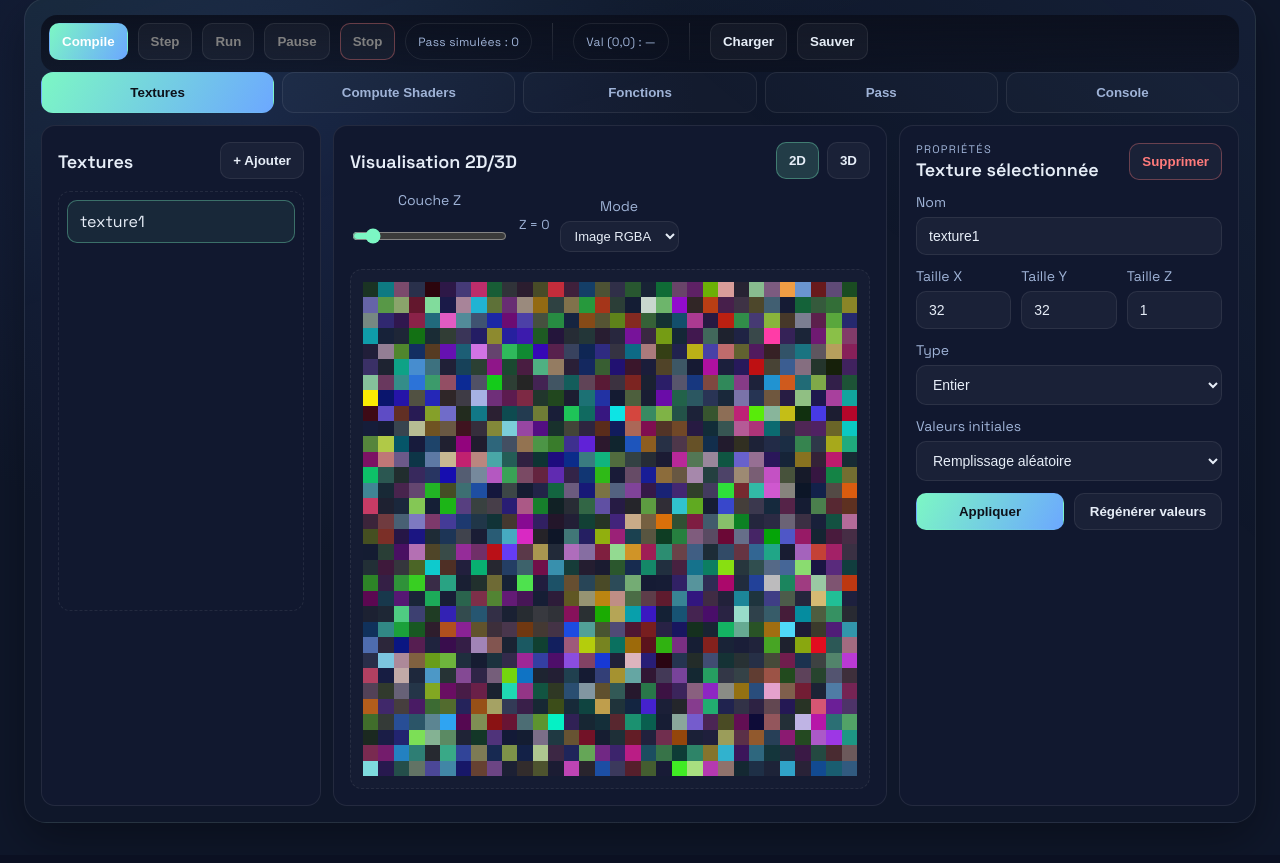
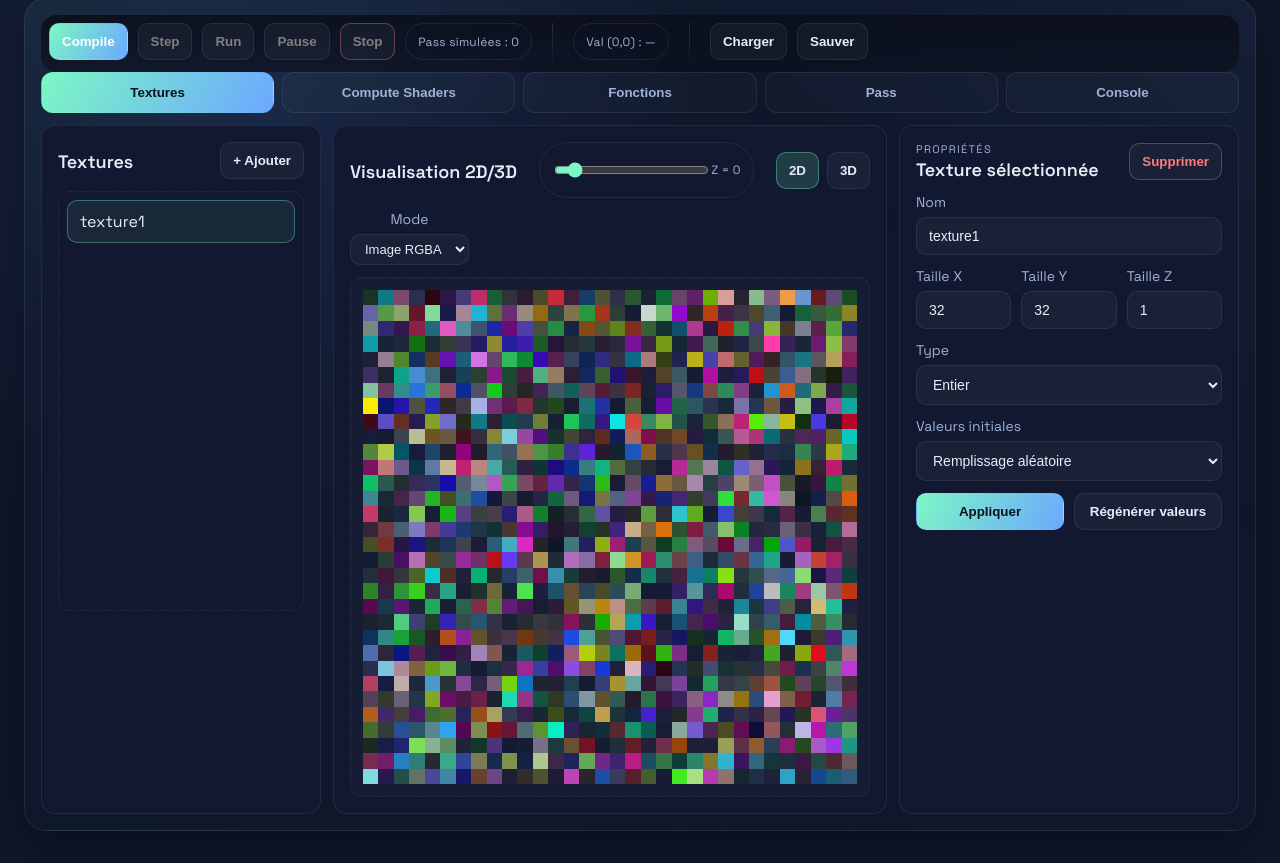
Before and after one commit to pascal-ballet/WebGPUStudio, a plain HTML site: page index.html in a window 1280 px wide. Shown: the part 63-926 px from the top of the page. Drawn offline with Linux system fonts and the light colour scheme.

Commit message:
z slice relocated

```diff
--- a/app.js
+++ b/app.js
@@ -203,7 +203,7 @@ document.addEventListener('DOMContentLoaded', () => {
     isCompiled = true; updateButtons();
     const wgsl = buildCombinedWGSL();
     lastCompiledWGSL = wgsl;
-    alert(wgsl);
+    //alert(wgsl);
     const errors = validateWGSL(wgsl);
     if (errors.length === 0) {
       logConsole('Compilation statique : OK.', 'compile');
--- a/index.html
+++ b/index.html
@@ -61,14 +61,16 @@
           <div>
             <h2 class="panel-title">Visualisation 2D/3D</h2>
           </div>
+          <div class="pill subtle">
+            <input type="range" min="0" value="0" id="zSlice" />
+            <span id="sliceLabel">Z = 0</span>
+          </div>
           <div class="toggle-group">
             <button class="toggle active" data-mode="2d">2D</button>
             <button class="toggle" data-mode="3d">3D</button>
           </div>
         </div>
         <div class="preview-meta">
-          <label>Couche Z <input type="range" min="0" value="0" id="zSlice" /></label>
-          <span id="sliceLabel">Z = 0</span>
           <label>Mode
             <select id="previewModeSelect">
               <option value="rgba">Image RGBA</option>
```
Also changed, not shown: 1 other file.
